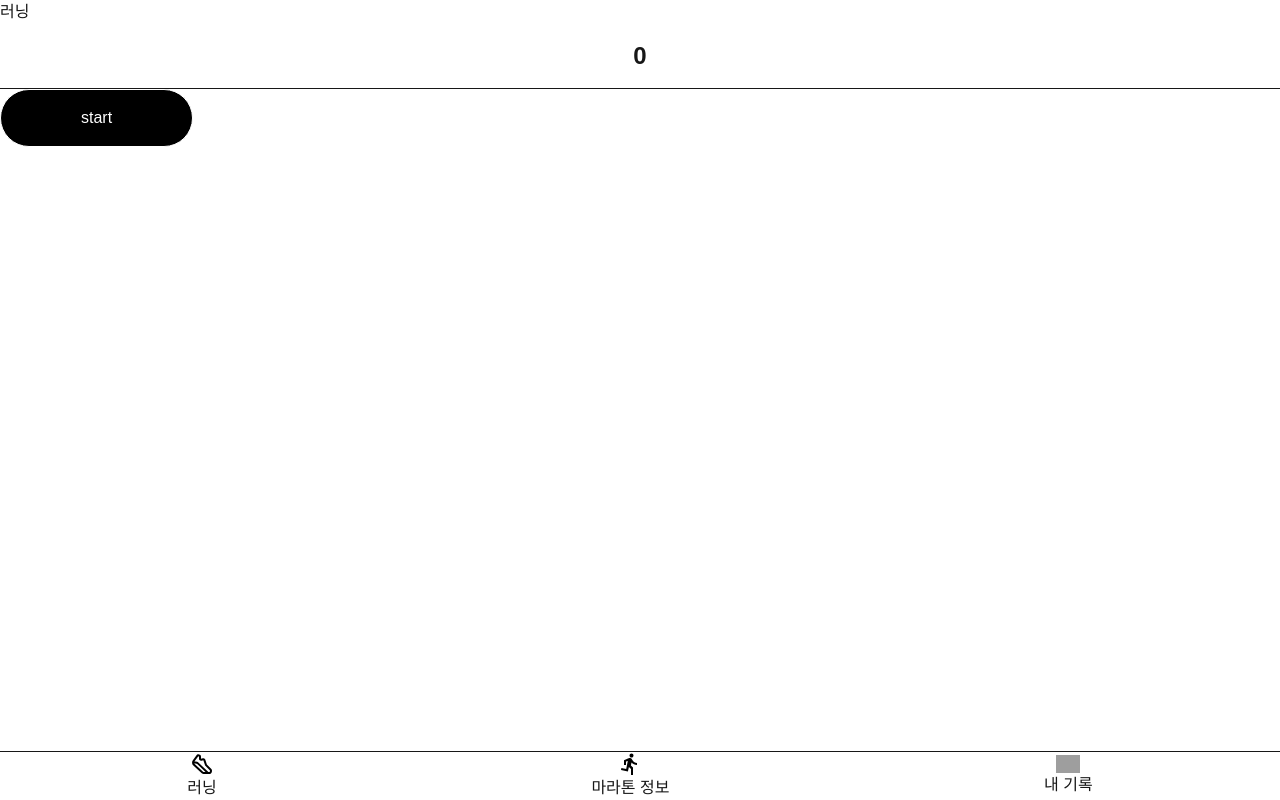
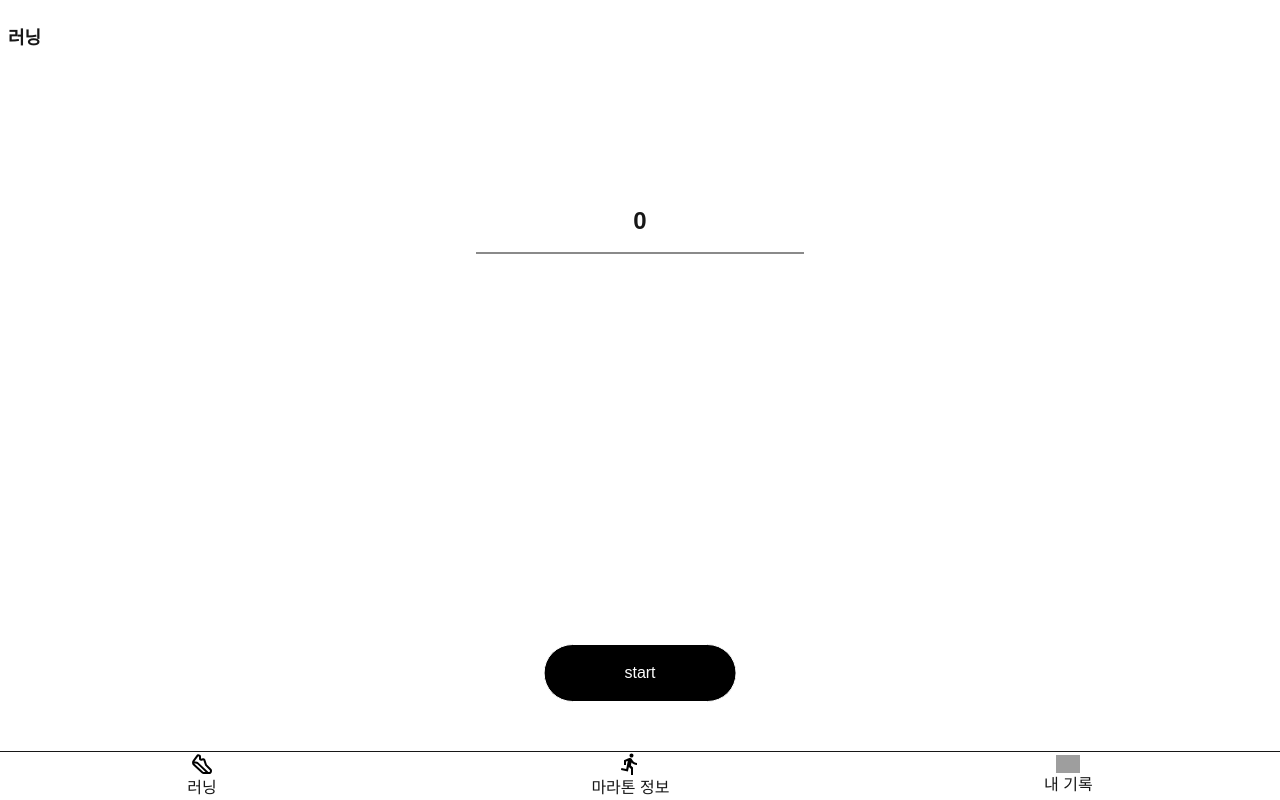
Before and after one commit to LeeHwiGyoung/running, a Next.js app: page / in a window 1280 px wide. Built offline with nearby package versions, Linux system fonts and the light colour scheme; no server answers; grey boxes are pictures that could not be loaded.

Commit message:
💄 page.tsx : 스타일 추가

```diff
--- a/src/app/page.tsx
+++ b/src/app/page.tsx
@@ -5,11 +5,15 @@ import RunningMenu from "@/component/running/RunningMenu";
 export default function Home() {
 
   return (
-   <main>
-      <h2>러닝</h2>
-      <RunningGoalInput/>
-      <KaKaoMap/>
-      <RunningMenu/>
-    </main>
+    <>
+     <header className="py-4">
+        <h2 className="font-bold text-lg p-2">러닝</h2>
+     </header>
+     <main className="relative w-full h-[calc(100dvh-7.7rem)] overflow-hidden">
+        <RunningGoalInput className="absolute z-100 top-20 right-[50%] translate-[50%]"/>
+        <RunningMenu className="absolute z-100 bottom-20 right-[50%] translate-[50%]"/>
+        <KaKaoMap className="absolute inset-0 mask-[radial-gradient(circle,rgba(0,0,0,1)_0%,rgba(0,0,0,0)_75%)]"/>
+      </main>
+    </>
   );
 }
```
